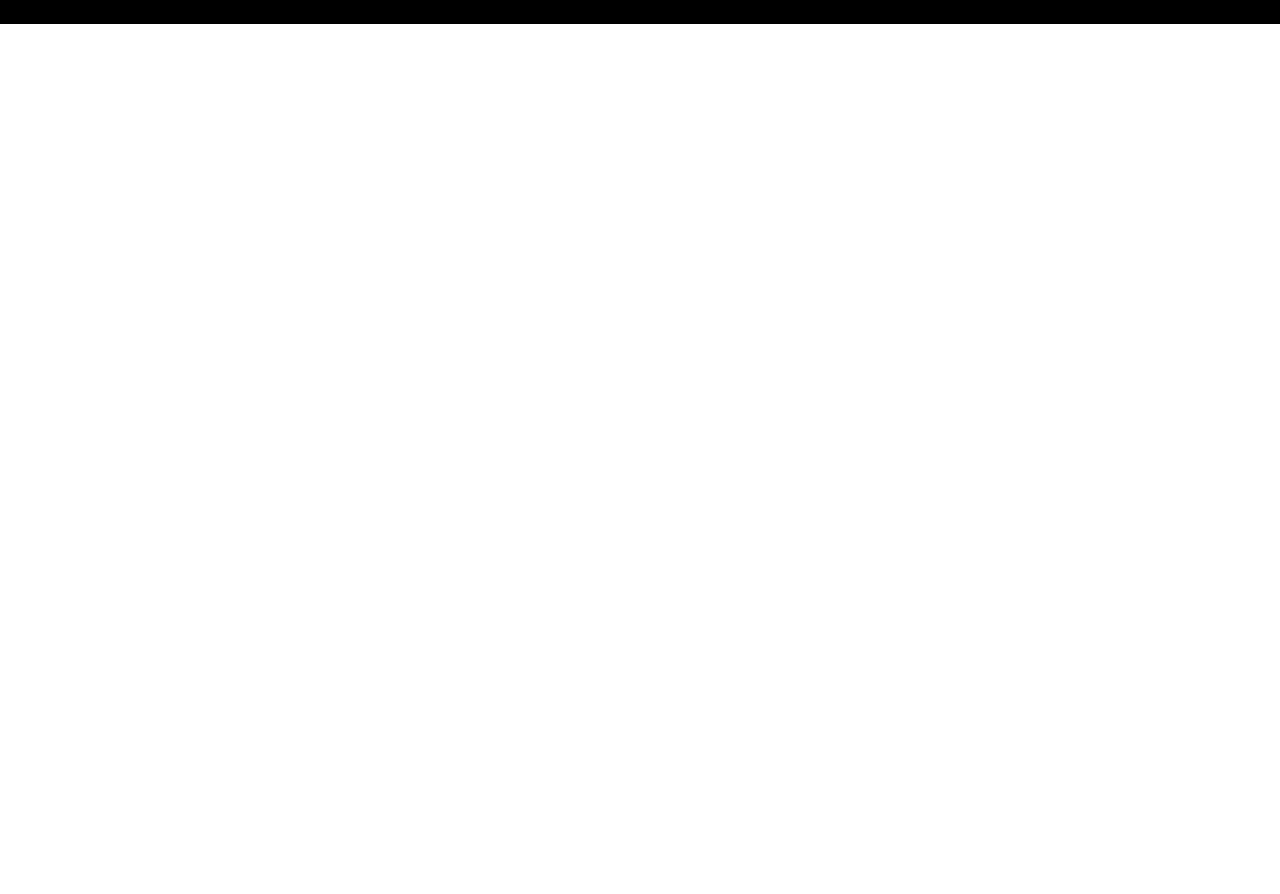
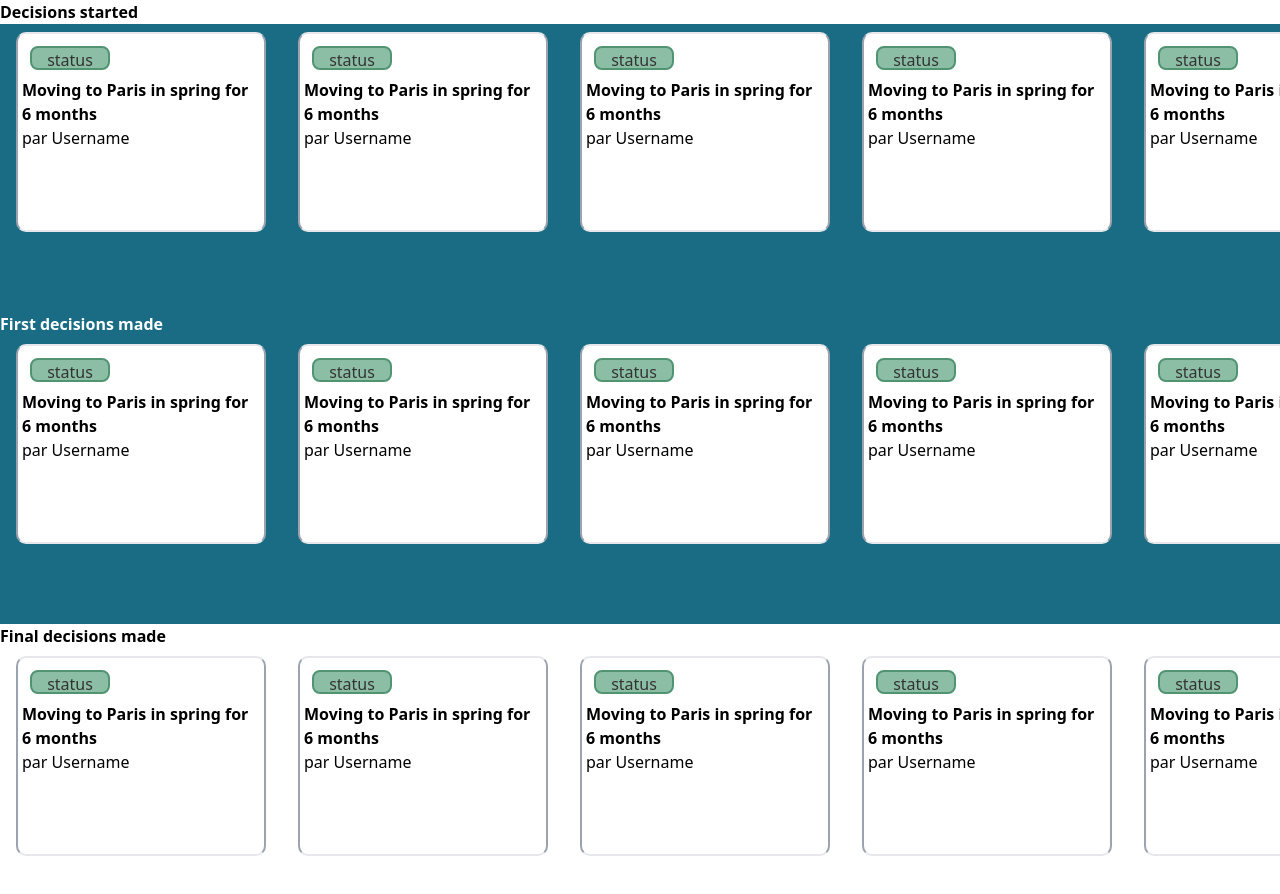
Before and after one commit to WildCodeSchool/btz-makesense-project3-09-2022-client, a Next.js app: page / in a window 1280 px wide. Shown: the top 894 px of the page. Before the commit the page ends 800 px from the top, so only its background shows below. Built offline with nearby package versions, Linux system fonts and the light colour scheme.

Commit message:
card component, signup functionality, landing page

```diff
--- a/package.json
+++ b/package.json
@@ -11,6 +11,7 @@
     "setup": "npm i && husky install"
   },
   "dependencies": {
+    "axios": "^1.2.1",
     "next": "13.0.6",
     "react": "18.2.0",
     "react-dom": "18.2.0",
--- /dev/null
+++ b/pages/components/Card.tsx
@@ -0,0 +1,20 @@
+export default function Card() {
+  return (
+    <div className=" mx-4 min-w-[250px] h-[200px]  rounded-[10px] p-1 border-2 border-x-gray-400 bg-white">
+      <div>
+        <div>
+          <button
+            type="button"
+            className="border-[#267a50]  w-20 h-6 rounded-lg m-2 border-solid border-2 bg-[#70AF90] opacity-80"
+          >
+            status
+          </button>
+        </div>
+        <h1 className="font-bold">Moving to Paris in spring for 6 months</h1>
+        <div className="flex flex-row">
+          <p> par Username</p>
+        </div>
+      </div>
+    </div>
+  );
+}
--- a/pages/index.tsx
+++ b/pages/index.tsx
@@ -1,7 +1,29 @@
+import React from "react";
+import Card from "./components/Card";
+
 export default function Home() {
   return (
-    <div className="bg-black">
-      <div>TEMPLATE</div>
+    <div>
+      <h1 className="font-bold">Decisions started</h1>
+      <div className="bg-[#196C84]">
+        <div className="flex flex-row overflow-x-scroll  pt-2 pb-20">
+          <Card /> <Card /> <Card />
+          <Card />
+          <Card />
+        </div>
+        <h1 className="font-bold text-white">First decisions made</h1>
+        <div className="flex flex-row overflow-x-scroll pt-2 pb-20">
+          <Card /> <Card /> <Card />
+          <Card />
+          <Card />
+        </div>
+      </div>
+      <h1 className="font-bold text-black">Final decisions made</h1>
+      <div className="flex flex-row overflow-x-scroll pt-2 pb-20">
+        <Card /> <Card /> <Card />
+        <Card />
+        <Card />
+      </div>
     </div>
   );
 }
--- a/pages/registrationPage.tsx
+++ /dev/null
@@ -1,53 +0,0 @@
-import React from "react";
-
-export default function registrationPage() {
-  return (
-    <div className="w-screen h-screen bg-[#70AF90] py-10">
-      <div className="flex  flex-col  justify-center align-middle items-center shadow-md  rounded-[50px] space-y-3  bg-white p-28 w-1/2 h-1/2 border-2  my-32 mx-auto">
-        <h1 className="font-bold text-[#70AF90]  text-3xl">Inscription</h1>
-        <input
-          type="text"
-          id="firstName"
-          name="firstName"
-          placeholder="Prénom"
-          className="w-full h-6 border-b border-b-black "
-        />
-        <input
-          type="text"
-          name="lastName"
-          id="lastName"
-          placeholder="Nom"
-          className="w-full h-6 border-b border-b-black "
-        />{" "}
-        <input
-          type="text"
-          name="UserName"
-          id="UserName"
-          placeholder="Nom d'utilisateur"
-          className="w-full h-6 border-b border-b-black "
-        />{" "}
-        <input
-          type="text"
-          name="email"
-          id="email"
-          placeholder="Email"
-          className="w-full h-6 border-b border-b-black "
-        />{" "}
-        <input
-          type="text"
-          name="password"
-          id="password"
-          placeholder="Mot de passe"
-          className="w-full h-6 border-b border-b-black "
-        />{" "}
-        <button
-          type="button"
-          className="w-full h-15 py-2  bg-[#E36164] rounded-2xl text-white"
-        >
-          {" "}
-          {`S'inscrire`}
-        </button>
-      </div>
-    </div>
-  );
-}
--- a/pages/renewPassword.tsx
+++ b/pages/renewPassword.tsx
@@ -3,20 +3,22 @@
 export default function renewPassword() {
   return (
     <div className="w-screen h-screen bg-[#196C84] py-10">
-      <div className="flex  flex-col  justify-center align-middle items-center shadow-md  rounded-[50px] space-y-3  bg-white p-28 w-1/2 h-1/2 border-2  my-32 mx-auto">
-        <h1 className="font-bold text-[#196C84]  text-3xl">
+      <div className="flex  flex-col  justify-around align-middle items-center shadow-md md:w-[400px] lg:w-[500px] rounded-[50px] space-y-3  bg-white  w-1/2 h-[50%] border-2  p-5  md:p-10 lg:p-16 my-32 mx-auto">
+        <h1 className="font-bold text-[#196C84]  text-xl ">
           Réinitialisation du mot de passe
         </h1>
-        <p className="text-xs text-right w-full">
-          Saisissez votre adresse email associé à votre compte pour
-          réinitialiser votre mot de passe
-        </p>
+        <div className="flex flex-row flex-wrap w-[180px] md:w-full">
+          <p className="text-xs text-right ">
+            Saisissez votre adresse email associé à votre compte pour
+            réinitialiser votre mot de passe
+          </p>
+        </div>
         <input
           type="text"
           id="email"
           name="email"
           placeholder="email"
-          className="w-full h-6 border-b border-b-black "
+          className="w-full  h-6 border-b border-b-black mx-10"
         />
 
         <button
--- /dev/null
+++ b/pages/signUp.tsx
@@ -0,0 +1,83 @@
+import React, { useState, ChangeEvent } from "react";
+import axios from "axios";
+
+export default function registrationPage() {
+  const [formState, setFormState] = useState({
+    firstName: "",
+    lastName: "",
+
+    email: "",
+    password: "",
+  });
+
+  const handleSubmit = () => {
+    axios.post("http://localhost:4000/api/v1/auth/signup", {
+      firstName: formState.firstName,
+      lastName: formState.lastName,
+      email: formState.email,
+
+      password: formState.password,
+    });
+  };
+
+  const handleChange = (
+    e: ChangeEvent<HTMLInputElement | HTMLSelectElement>
+  ) => {
+    setFormState((state) => ({
+      ...state,
+      [e.target.name]: e.target.value,
+    }));
+  };
+
+  return (
+    <div className="w-screen h-screen bg-[#70AF90] py-10">
+      <div className="flex  flex-col  justify-center align-middle items-center shadow-md  rounded-[50px] space-y-3  bg-white p-28 w-1/2 md:w-[400px] h-1/2 border-2  my-32 mx-auto lg:w-[500px]">
+        <h1 className="font-bold text-[#70AF90]  text-3xl">SignUp</h1>
+        <input
+          onChange={handleChange}
+          type="text"
+          id="firstName"
+          name="firstName"
+          value={formState.firstName}
+          placeholder="Prénom"
+          className="min-w-[200px] w-full h-6 border-b border-b-black "
+        />
+        <input
+          onChange={handleChange}
+          type="text"
+          name="lastName"
+          value={formState.lastName}
+          id="lastName"
+          placeholder="Nom"
+          className=" min-w-[200px] w-full h-6 border-b border-b-black "
+        />{" "}
+        <input
+          onChange={handleChange}
+          type="text"
+          name="email"
+          value={formState.email}
+          id="email"
+          placeholder="Email"
+          className="min-w-[200px] w-full h-6 border-b border-b-black "
+        />{" "}
+        <input
+          onChange={handleChange}
+          type="text"
+          name="password"
+          value={formState.password}
+          id="password"
+          placeholder="Mot de passe"
+          className="min-w-[200px] w-full h-6 border-b border-b-black "
+        />{" "}
+        <button
+          onClick={handleSubmit}
+          type="button"
+          className="min-w-[200px] w-full h-15 py-2  bg-[#E36164] rounded-2xl text-white"
+        >
+          {" "}
+          {`S'inscrire`}
+        </button>
+      </div>
+    </div>
+  );
+}
--- a/pages/signin.tsx
+++ b/pages/signin.tsx
@@ -4,28 +4,28 @@
 export default function signin() {
   return (
     <div className="w-screen h-screen bg-[#196C84] py-10">
-      <div className="flex  flex-col  justify-center align-middle items-center shadow-md  rounded-[50px] space-y-3  bg-white p-28 w-1/2 h-1/2 border-2  my-32 mx-auto">
-        <h1 className="font-bold text-[#196C84]  text-3xl">Connexion</h1>
+      <div className="flex  flex-col  justify-center align-middle items-center shadow-md md:w-[400px] lg:w-[500px] rounded-[50px] space-y-3  bg-white p-28 w-1/2 h-1/2 border-2  my-32 mx-auto">
+        <h1 className="font-bold text-[#196C84]  text-3xl">Sign In</h1>
         <input
           type="text"
           id="email"
           name="email"
           placeholder="email"
-          className="w-full h-6 border-b border-b-black "
+          className="min-w-[200px] w-full h-6 border-b border-b-black "
         />
         <input
           type="text"
           name="password"
           id="password"
           placeholder="Mot de passe"
-          className="w-full h-6 border-b border-b-black "
+          className="min-w-[200px] w-full h-6 border-b border-b-black "
         />{" "}
         <p className="text-xs text-right w-full">
           <Link href="./renewPassword">Mot de passe oubliéé?</Link>
         </p>
         <button
           type="button"
-          className="w-full h-15 py-2  bg-[#E36164] rounded-2xl text-white"
+          className="min-w-[200px] w-full h-15 py-2  bg-[#E36164] rounded-2xl text-white"
         >
           {" "}
           Envoyer
```
Also changed, not shown: 1 other file (tests, documents, lock files or other folders).
